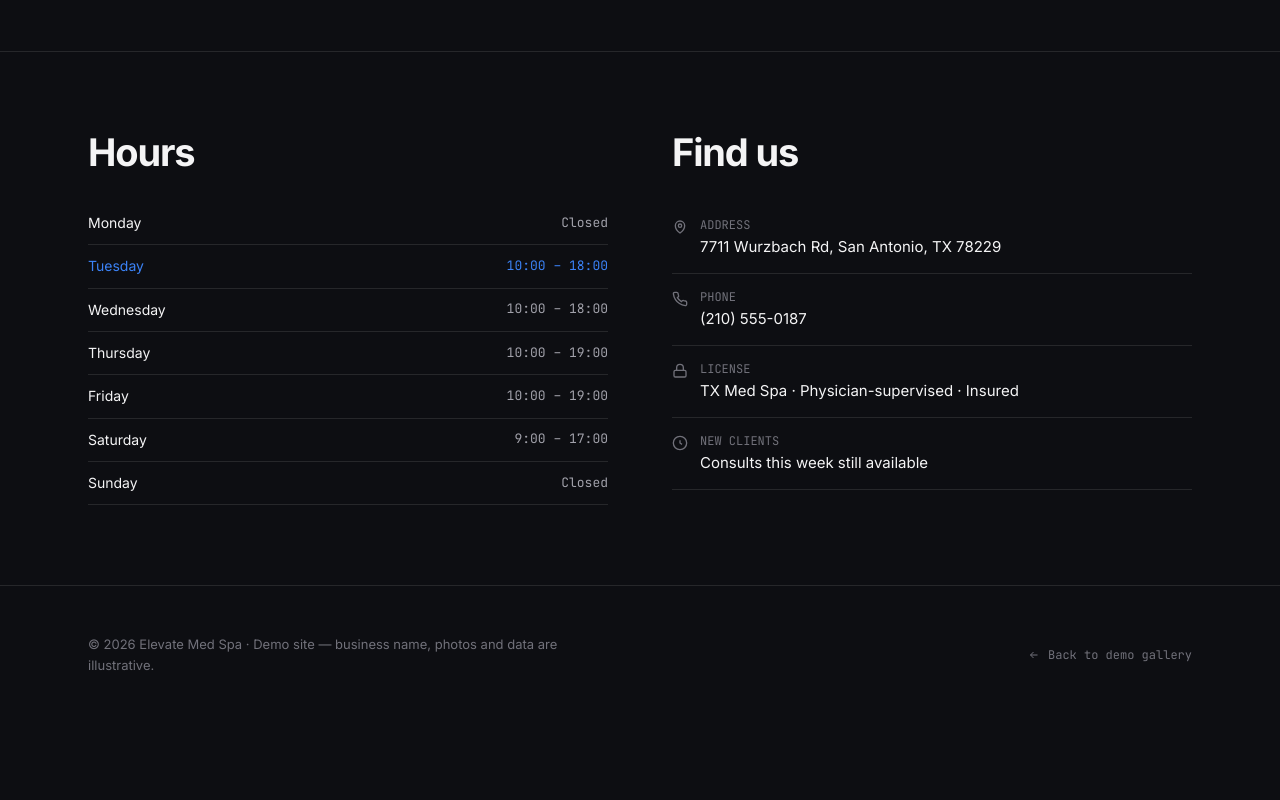
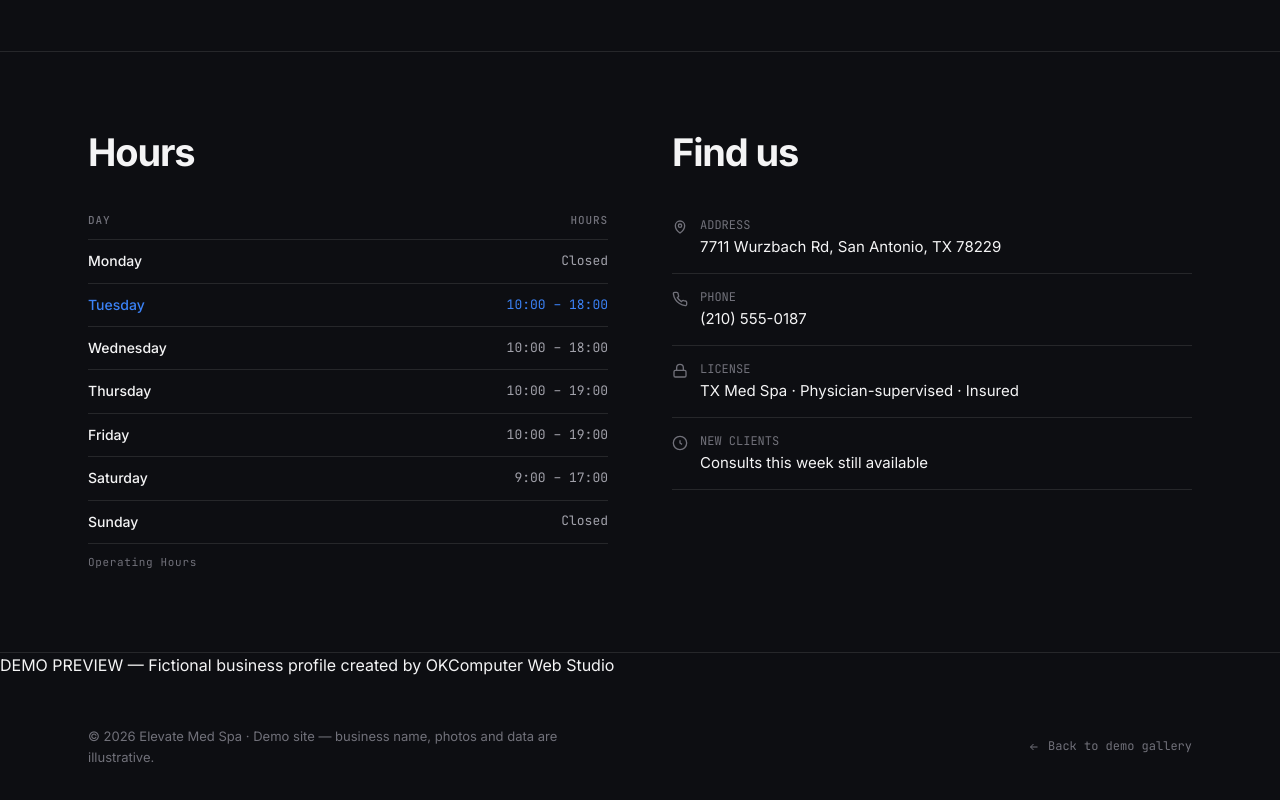
Before and after one commit to producedbymeex/okcomputer-agency, a plain HTML site: page app/medspa.html in a window 1280 px wide. Shown: the part 3761-4561 px from the top of the page. Before the commit the page ends 4477 px from the top, so only its background shows below. Drawn offline with Linux system fonts and the light colour scheme.

Commit message:
feat: complete medspa theme styling, semantic table, and demo badge

```diff
--- a/app/medspa.html
+++ b/app/medspa.html
@@ -11,7 +11,7 @@
 <link rel="stylesheet" href="assets/css/main.css">
 <style>:root { --accent: #3b82f6; }</style>
 </head>
-<body>
+<body class="theme-medspa">
 
 <nav class="nav">
   <div class="container nav-inner">
@@ -51,6 +51,8 @@
     </div>
   </div>
 </header>
+
+<main id="main-content">
 
 <div class="metrics">
   <div class="container metrics-row">
@@ -124,13 +126,19 @@
         <h2 data-i18n="visitH">Hours</h2>
       </div>
       <table class="hours-table">
-        <tr data-day="mon"><td data-i18n="dayMon">Monday</td><td data-i18n="closed">Closed</td></tr>
-        <tr data-day="tue"><td data-i18n="dayTue">Tuesday</td><td>10:00 – 18:00</td></tr>
-        <tr data-day="wed"><td data-i18n="dayWed">Wednesday</td><td>10:00 – 18:00</td></tr>
-        <tr data-day="thu"><td data-i18n="dayThu">Thursday</td><td>10:00 – 19:00</td></tr>
-        <tr data-day="fri"><td data-i18n="dayFri">Friday</td><td>10:00 – 19:00</td></tr>
-        <tr data-day="sat"><td data-i18n="daySat">Saturday</td><td>9:00 – 17:00</td></tr>
-        <tr data-day="sun"><td data-i18n="daySun">Sunday</td><td data-i18n="closed">Closed</td></tr>
+        <caption data-i18n="hoursCaption">Operating Hours</caption>
+        <thead>
+          <tr><th scope="col">Day</th><th scope="col">Hours</th></tr>
+        </thead>
+        <tbody>
+          <tr data-day="mon"><th scope="row" data-i18n="dayMon">Monday</th><td data-i18n="closed">Closed</td></tr>
+          <tr data-day="tue"><th scope="row" data-i18n="dayTue">Tuesday</th><td>10:00 – 18:00</td></tr>
+          <tr data-day="wed"><th scope="row" data-i18n="dayWed">Wednesday</th><td>10:00 – 18:00</td></tr>
+          <tr data-day="thu"><th scope="row" data-i18n="dayThu">Thursday</th><td>10:00 – 19:00</td></tr>
+          <tr data-day="fri"><th scope="row" data-i18n="dayFri">Friday</th><td>10:00 – 19:00</td></tr>
+          <tr data-day="sat"><th scope="row" data-i18n="daySat">Saturday</th><td>9:00 – 17:00</td></tr>
+          <tr data-day="sun"><th scope="row" data-i18n="daySun">Sunday</th><td data-i18n="closed">Closed</td></tr>
+        </tbody>
       </table>
     </div>
     <div>
@@ -144,6 +152,9 @@
     </div>
   </div>
 </section>
+
+<div class="demo-badge" data-i18n="demo_badge">DEMO PREVIEW — Fictional business profile created by OKComputer Web Studio</div>
+</main>
 
 <footer class="footer">
   <div class="container footer-inner">
@@ -203,7 +214,9 @@ window.I18N = {
     lblLicense: "LICENSE", license: "TX Med Spa · Physician-supervised · Insured",
     lblNew: "NEW CLIENTS", newc: "Consults this week still available",
     footP: "© 2026 Elevate Med Spa · Demo site — business name, photos and data are illustrative.",
-    backGallery: "Back to demo gallery", abCall: "Call now", abBook: "Book consult"
+    backGallery: "Back to demo gallery", abCall: "Call now", abBook: "Book consult",
+    hoursCaption: "Operating Hours",
+    demo_badge: "DEMO PREVIEW — Fictional business profile created by OKComputer Web Studio"
   },
   es: {
     navTreat: "Tratamientos", navAbout: "Por qué Elevate", navReviews: "Reseñas", navVisit: "Visítanos", navBook: "Reservar", otherLang: "EN",
@@ -237,7 +250,9 @@ window.I18N = {
     lblLicense: "LICENCIA", license: "TX Med Spa · Con supervisión médica · Asegurado",
     lblNew: "CLIENTES NUEVOS", newc: "Aún hay consultas disponibles esta semana",
     footP: "© 2026 Elevate Med Spa · Sitio demo — nombre, fotos y datos son ilustrativos.",
-    backGallery: "Volver a la galería", abCall: "Llamar", abBook: "Reservar"
+    backGallery: "Volver a la galería", abCall: "Llamar", abBook: "Reservar",
+    hoursCaption: "Horario de atención",
+    demo_badge: "VISTA PREVIA DEMO — Perfil comercial ficticio creado por OKComputer Web Studio"
   }
 };
 </script>
```
